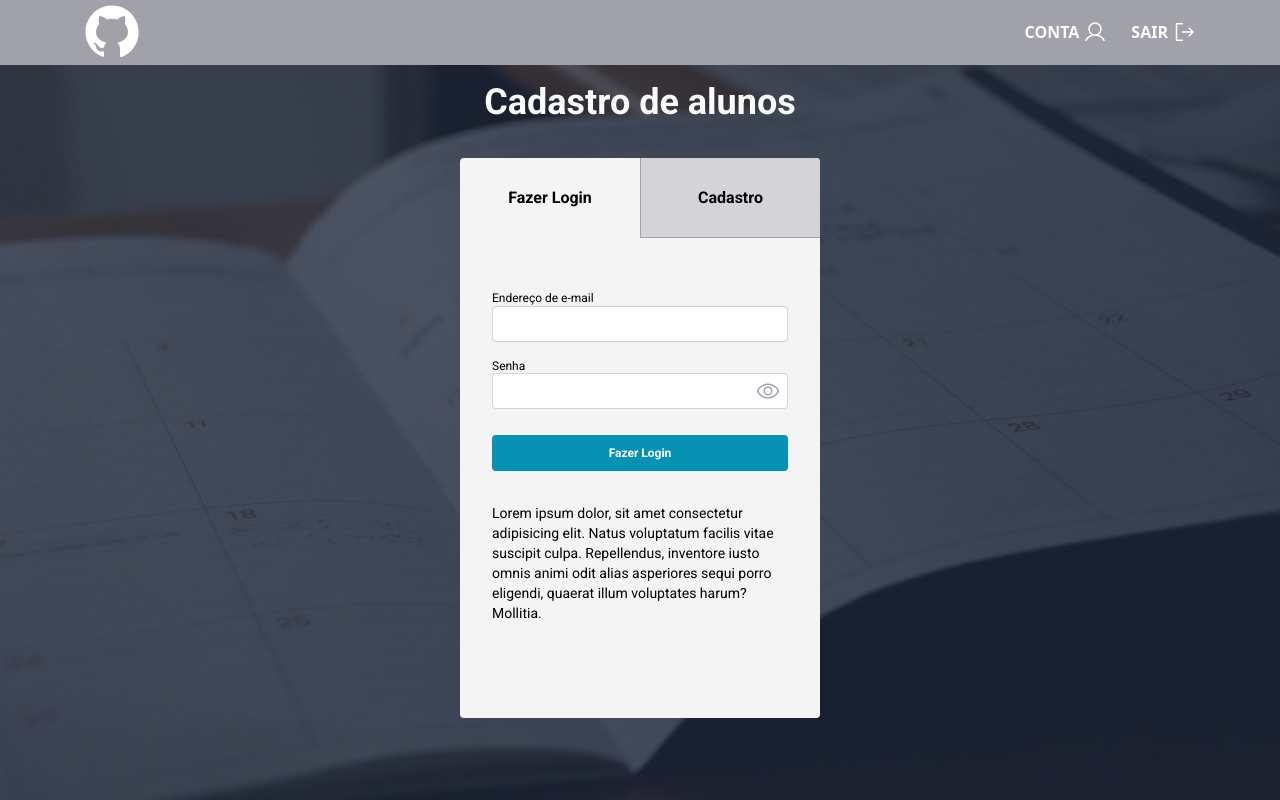
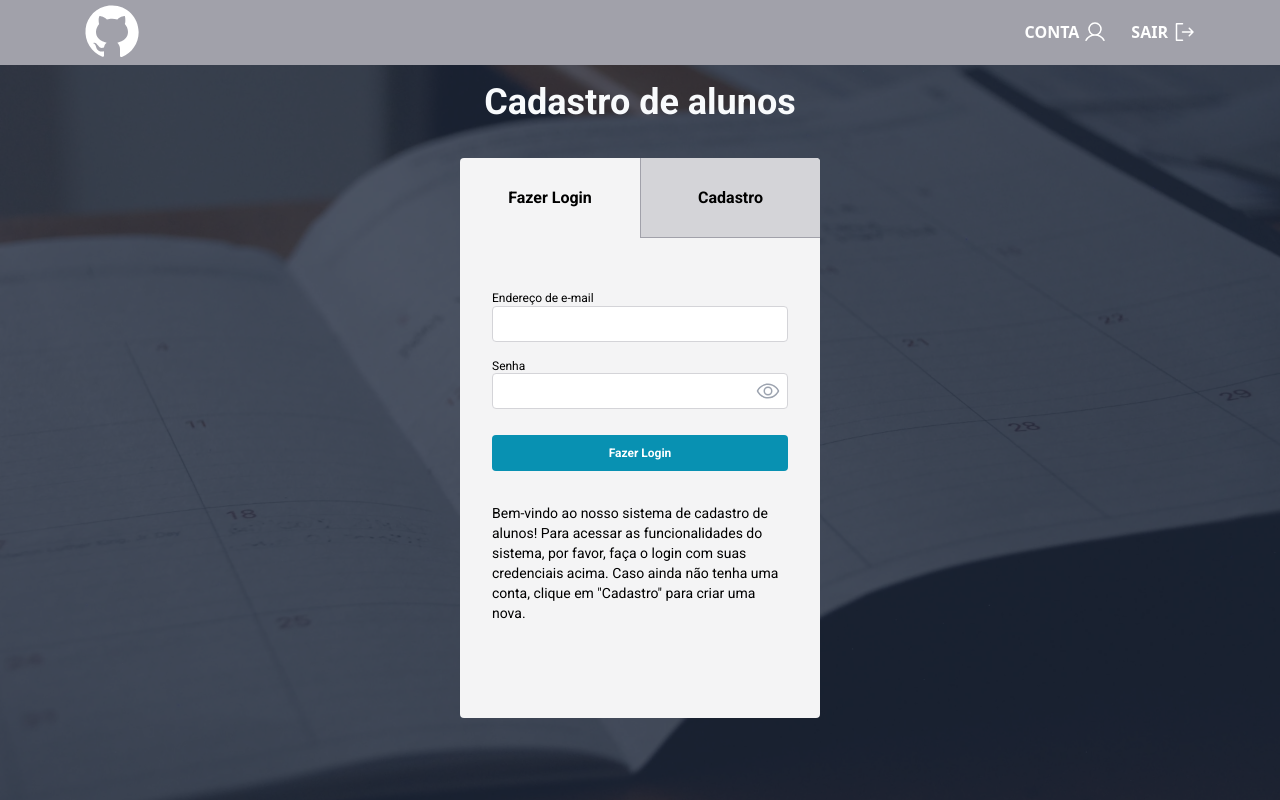
Before and after one commit to samuelsilvati/cadastro-alunos-react, a React (Vite) app: page /login in a window 1280 px wide. Built offline with nearby package versions, Linux system fonts and the light colour scheme.

Commit message:
update login page

```diff
--- a/src/pages/Login.tsx
+++ b/src/pages/Login.tsx
@@ -1,7 +1,7 @@
 /* eslint-disable react/button-has-type */
 /* eslint-disable jsx-a11y/label-has-associated-control */
 import { useState } from 'react';
-import { Link, useNavigate } from 'react-router-dom';
+import { Link } from 'react-router-dom';
 import { toast } from 'react-toastify';
 import 'react-toastify/dist/ReactToastify.css';
 import isEmail from 'validator/lib/isEmail';
@@ -16,7 +16,6 @@ function Login() {
   const isLoading = useSelector((state: RootState) => state.auth.isLoading);
   const [email, setEmail] = useState('');
   const [password, setPassword] = useState('');
-  // const navigateTo = useNavigate();
 
   async function handleLogin(e: { preventDefault: () => void }) {
     e.preventDefault();
@@ -35,8 +34,6 @@ function Login() {
     if (formErr) return;
 
     dispatch(loginRequest({ email, password }));
-    // toast.success('Usuário Logado! (login.tsx)');
-    // navigateTo('/login');
   }
 
   return (
@@ -87,10 +84,10 @@ function Login() {
               <span>Fazer Login</span>
             </AppButton>
             <p className="pt-8 text-sm">
-              Lorem ipsum dolor, sit amet consectetur adipisicing elit. Natus
-              voluptatum facilis vitae suscipit culpa. Repellendus, inventore
-              iusto omnis animi odit alias asperiores sequi porro eligendi,
-              quaerat illum voluptates harum? Mollitia.
+              Bem-vindo ao nosso sistema de cadastro de alunos! Para acessar as
+              funcionalidades do sistema, por favor, faça o login com suas
+              credenciais acima. Caso ainda não tenha uma conta, clique em
+              &quot;Cadastro&quot; para criar uma nova.
             </p>
           </form>
         </div>
```
